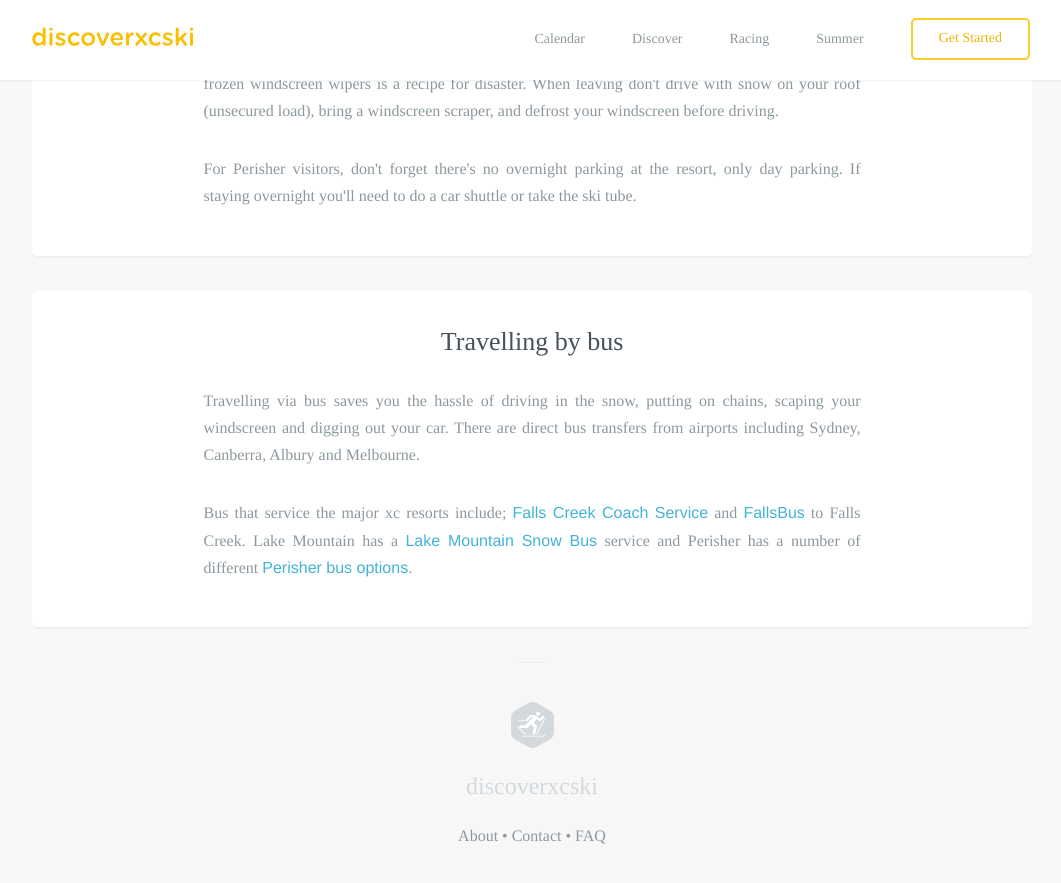
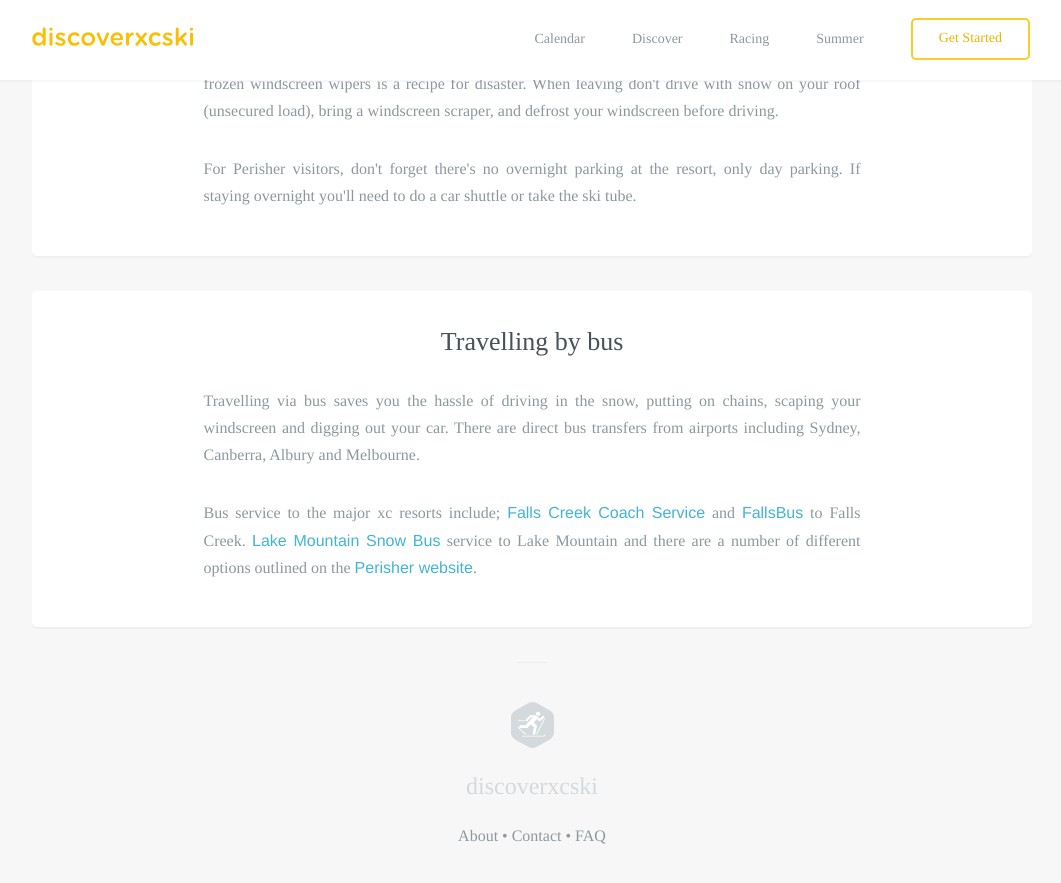
Before and after one commit to robcatto/robcatto.github.io, a Jekyll site: the page built from get-started/transport/index.html, in a window 1280 px wide and 900 px high, scrolled down 2077 px. Shown: the top 883 px of the window, without its empty margins (108-1169 px from the left). Built offline with Jekyll 4.4.1, drawn with Linux system fonts in a browser that asks for light colours; some web fonts are replaced; Markdown is read by kramdown in place of the engine named in the settings.

Commit message:
Update index.html

```diff
--- a/get-started/transport/index.html
+++ b/get-started/transport/index.html
@@ -88,7 +88,7 @@ layout: default
                 <h3>Travelling by bus</h3>
                 <p class="left__aligned--p">Travelling via bus saves you the hassle of driving in the snow, putting on chains, scaping your windscreen and digging out your car. There are direct bus transfers from airports including Sydney, Canberra, Albury and Melbourne.
                  </p>
-                <p class="left__aligned--p"> Bus that service the major xc resorts include; <a href="www.fallscreekcoachservice.com.au" target=“_blank">Falls Creek Coach Service</a> and <a href="www.FallsBus.com.au" target=“_blank">FallsBus</a> to Falls Creek.  Lake Mountain has a <a href="www.lakemountainsnowbus.com," target=“_blank">Lake Mountain Snow Bus</a> service and Perisher has a number of different <a href="http://www.perisher.com.au/plan-your-trip/new-to-perisher/getting-here" target=“_blank">Perisher bus options</a>.
+                <p class="left__aligned--p"> Bus service to the major xc resorts include; <a href="www.fallscreekcoachservice.com.au" target=“_blank">Falls Creek Coach Service</a> and <a href="www.FallsBus.com.au" target=“_blank">FallsBus</a> to Falls Creek.  <a href="www.lakemountainsnowbus.com," target=“_blank">Lake Mountain Snow Bus</a> service to Lake Mountain and there are a number of different options outlined on the <a href="http://www.perisher.com.au/plan-your-trip/new-to-perisher/getting-here" target=“_blank">Perisher website</a>.
                  </p>
 
 
```
